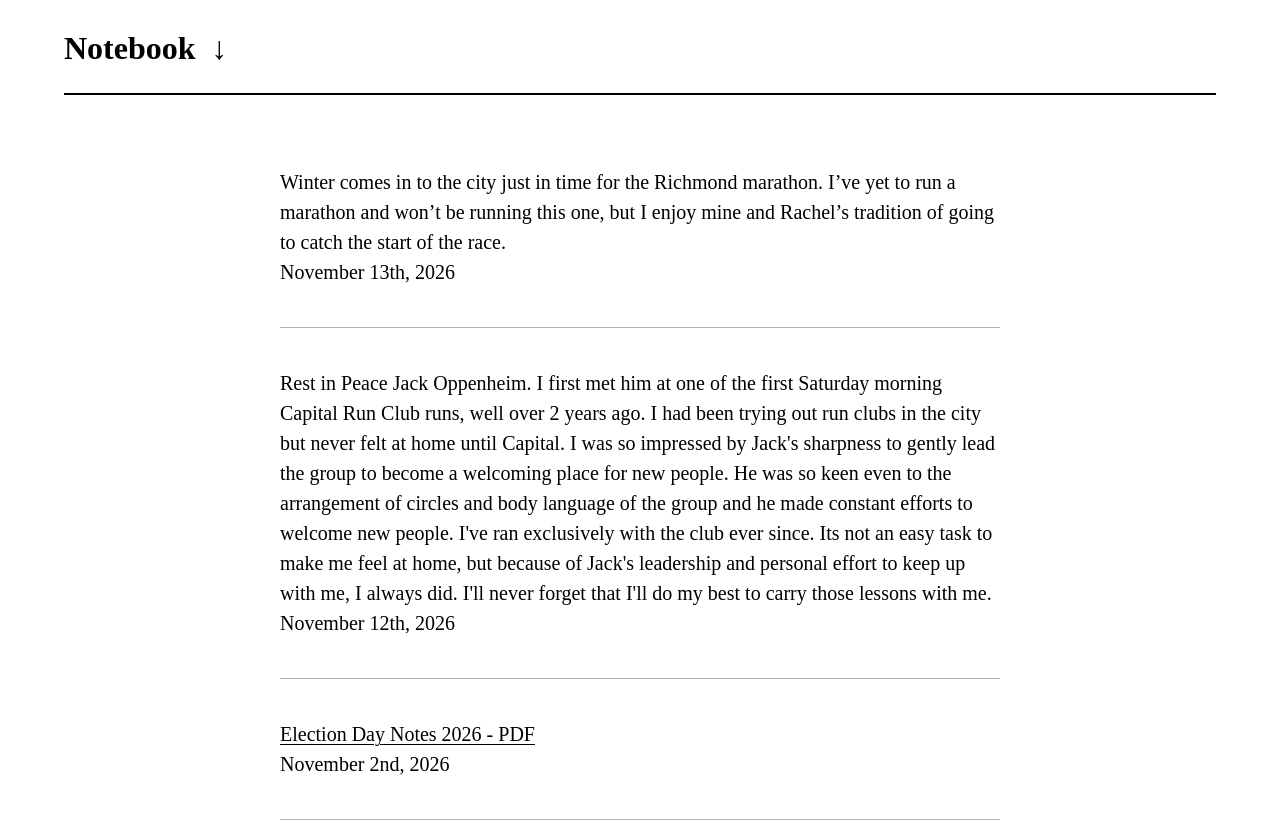
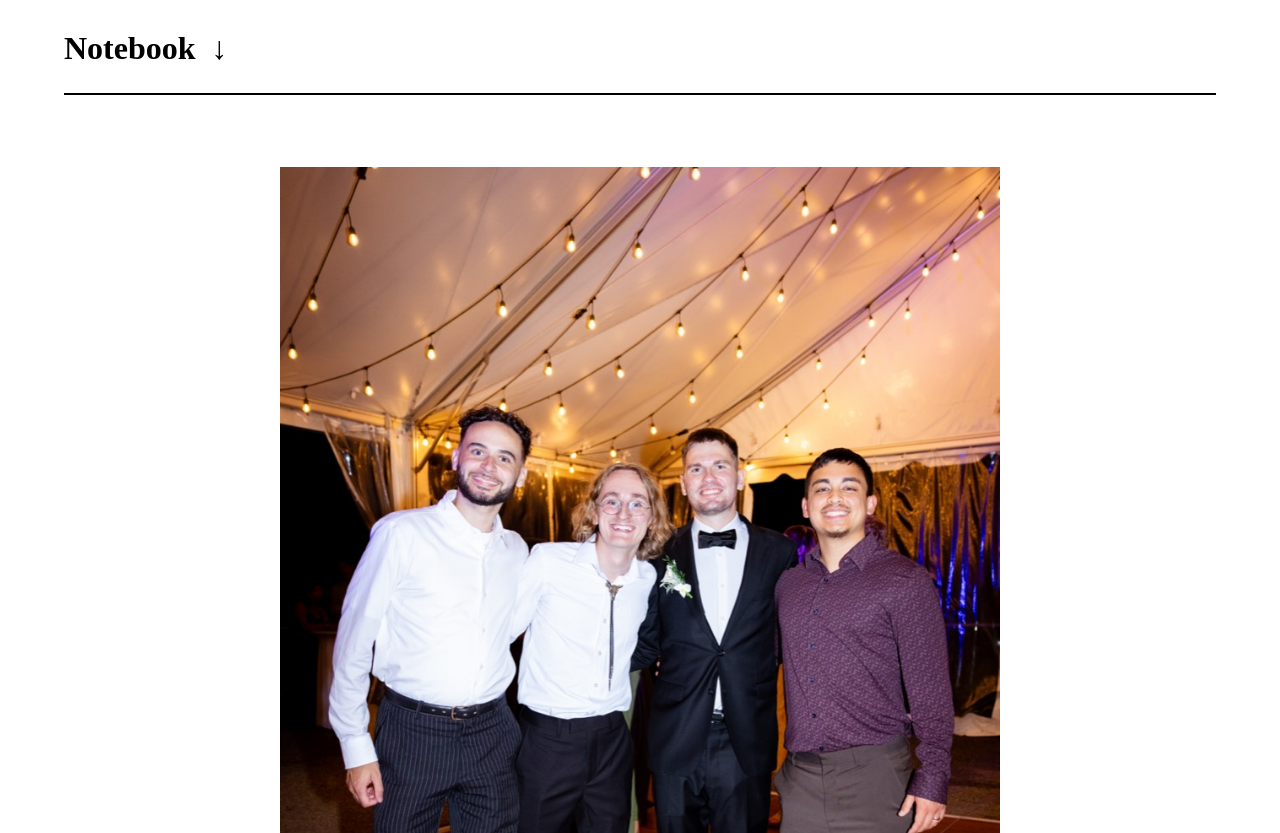
Before and after one commit to james-edward-hart/james-edward-hart.github.io, a plain HTML site: page index.html in a window 1280 px wide. Shown: the part 707-1540 px from the top of the page. Drawn offline with Linux system fonts and the light colour scheme.

Commit message:
Publish undated notebook photo

```diff
--- a/index.html
+++ b/index.html
@@ -69,6 +69,10 @@
       <section id="notebook" class="notebook" aria-label="Notebook" tabindex="-1">
         <div class="reading-column">
           <div class="notebook-entries">
+            <article id="friends-under-string-lights" class="notebook-entry" aria-label="Photo">
+              <img src="assets/notebook/friends-under-string-lights.jpg" alt="Four people dressed for a celebration under string lights" width="853" height="1280" loading="lazy" decoding="async" />
+            </article>
+
             <article id="richmond-marathon-2026" class="notebook-entry" aria-label="Richmond marathon">
               <p>
                 Winter comes in to the city just in time for the Richmond marathon. I’ve yet to run a marathon and won’t be running this one, but I enjoy mine and Rachel’s tradition of going to catch the start of the race.<br />
--- a/styles.css
+++ b/styles.css
@@ -270,6 +270,10 @@ p {
   margin-bottom: 0;
 }
 
+.notebook-entry img {
+  height: auto;
+}
+
 .notebook-entry blockquote {
   font-size: inherit;
   line-height: inherit;
```
Also changed, not shown: assets/notebook/friends-under-string-lights.jpg (added).
